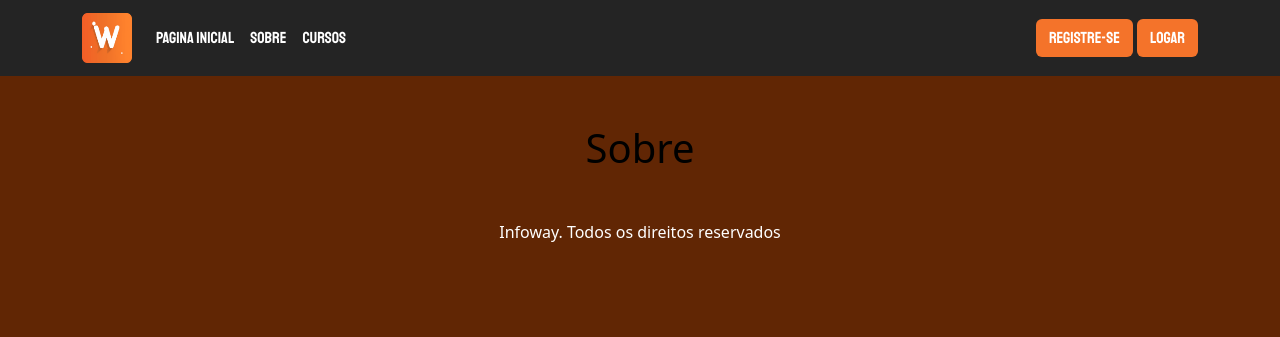
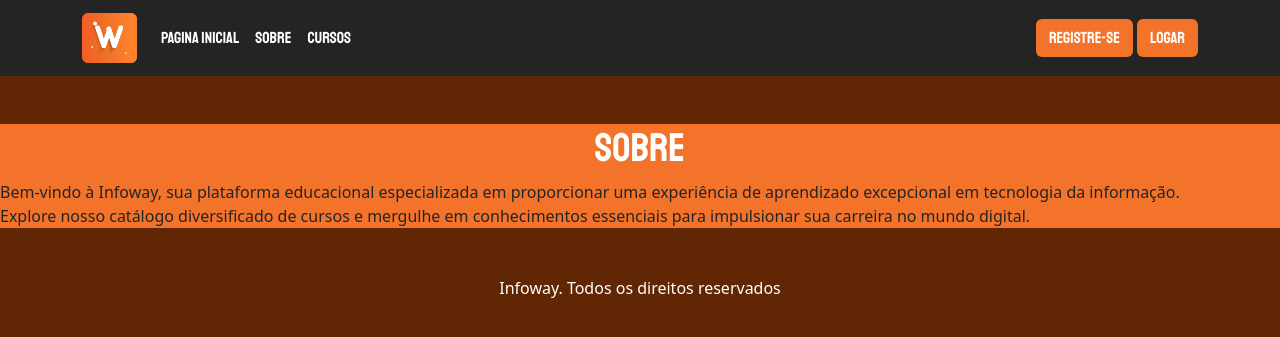
Before and after one commit to arvlotus/infoway, a PHP site: page /sobre.php in a window 1280 px wide. Shown: the top 337 px of the page. Run offline with PHP 8.4, Linux system fonts and the light colour scheme.

Commit message:
Incremetando o sobre

```diff
--- a/components/header.php
+++ b/components/header.php
@@ -33,7 +33,7 @@ function isActivepage($currentPage, $pageName)
 <nav class="navbar navbar-expand-lg bg-custom mb-5">
   <div class="container">
     <a class="navbar-brand" href="index.php">
-      <img src="css/Infoway/INFORWAY.PNG" alt="logoinfo" width="50" height="50">
+      <img src="css/Infoway/INFORWAY.PNG" alt="logoinfo" width="55" height="50">
     </a>
     <button class="navbar-toggler" type="button" data-bs-toggle="collapse" data-bs-target="#navbarNav" aria-controls="navbarNav" aria-expanded="false" aria-label="Toggle navigation">
       <span class="navbar-toggler-icon"></span>
--- a/css/infoway.css
+++ b/css/infoway.css
@@ -32,7 +32,21 @@
 
 }
 
-/* Cor das fontes do Main */
+
+
+/* Sobre */
+
+.textsobre h1 {
+    font-family: 'Staatliches', sans-serif;
+    color: #fff;
+}
+
+.containersobre{
+    background-color: #f4732a;
+}
+
+
+/* Cor das fontes do Index */
 
 .container h4,h1{
     color: #000;
--- a/sobre.php
+++ b/sobre.php
@@ -5,8 +5,12 @@ include_once(__DIR__.'/components/header.php');
 
 <!-- Sobre -->
 
-<main class="container ">
+<main class="containersobre">
+  <div class="textsobre">
   <h1 class="text-center mt-3">Sobre</h1>
+  <p>Bem-vindo à Infoway, sua plataforma educacional especializada em proporcionar uma experiência de aprendizado excepcional em tecnologia da informação.<br>
+    Explore nosso catálogo diversificado de cursos e mergulhe em conhecimentos essenciais para impulsionar sua carreira no mundo digital.</p>
+  </div>
 </main>
 
 
```
Also changed, not shown: css/Infoway/HARDWARE.png.
